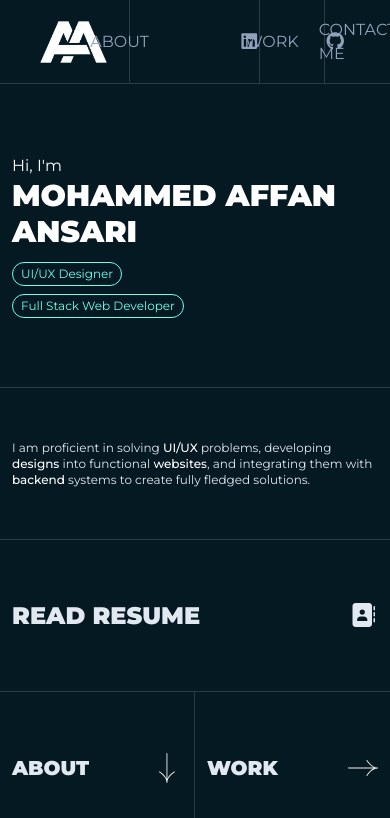
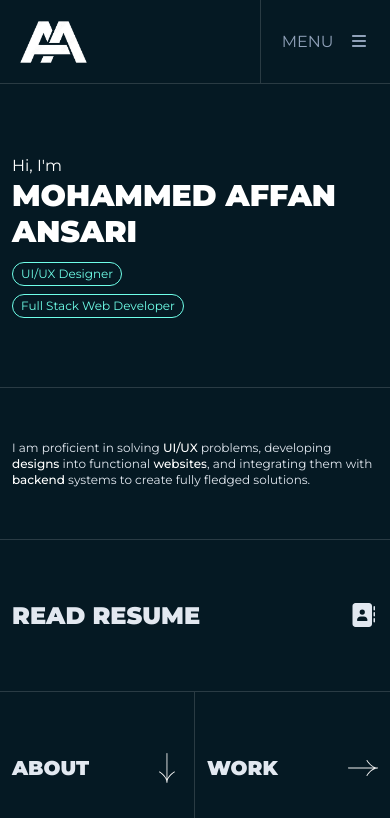
Before and after one commit to AnsariAffan007/portfolio-angular, an Angular app: page / in a window 390 px wide. Shown: the top 818 px of the page. Built offline with nearby package versions, Linux system fonts and the light colour scheme.

Commit message:
navbar menu icon, responsiveness

```diff
--- a/src/app/app.html
+++ b/src/app/app.html
@@ -3,21 +3,22 @@
   <header class="border-b border-white/15 fixed top-0 h-[10vh] w-full">
     <nav class="flex items-center justify-between md:justify-normal h-full">
 
-      <div class="w-1/3 flex items-center h-full ps-10 border-white/15 border-r">
+      <div class="w-1/3 flex items-center h-full ps-5 sm:ps-10">
         <a routerLink="/" class="h-full flex justify-center items-center">
           <img src="/AA_logo.png" alt="Affan Logo" class="h-1/2">
         </a>
       </div>
 
-      <div class="w-1/3 flex items-center justify-center gap-x-14 h-full border-white/15 border-r">
+      <div
+        class="w-1/3 hidden md:flex items-center justify-center md:gap-x-10 lg:gap-x-14 h-full border-white/15 border-l">
         <a routerLink="#" class="text-slate-400 hover:text-neon transition-colors duration-500 p-5 ">ABOUT</a>
         <a routerLink="#" class="text-slate-400 hover:text-neon transition-colors duration-500 p-5 ">WORK</a>
       </div>
 
-      <div class="w-1/3 flex h-full">
+      <div class="w-1/3 hidden lg:flex h-full">
 
         <div
-          class="w-1/2 h-full flex items-center justify-center gap-x-6 border-white/15 border-r [&>a]:text-slate-400 [&>a]:hover:text-neon">
+          class="w-1/2 h-full flex items-center justify-center gap-x-6 border-white/15 border-l [&>a]:text-slate-400 [&>a]:hover:text-neon">
           <a href="#" class="p-5 text-lg rounded-full transition-colors">
             <fa-icon [icon]="faLinkedin"></fa-icon>
           </a>
@@ -25,10 +26,17 @@
             <fa-icon [icon]="faGithub"></fa-icon>
           </a>
         </div>
-        <div class="w-1/2 h-full flex items-center justify-center hover:[&>a]:text-neon">
+        <div class="w-1/2 h-full flex items-center justify-center hover:[&>a]:text-neon border-l border-white/15">
           <a href="#" class="transition-colors duration-500 text-slate-400">CONTACT ME</a>
         </div>
 
+      </div>
+
+      <div class="w-1/3 h-full lg:hidden flex justify-center border-l border-white/15">
+        <div class="flex gap-x-4">
+          <span class="text-slate-400 my-auto">MENU</span>
+          <span class="text-slate-400 my-auto"> <fa-icon [icon]="faBars"></fa-icon></span>
+        </div>
       </div>
 
     </nav>
--- a/src/app/app.ts
+++ b/src/app/app.ts
@@ -2,6 +2,7 @@ import { Component, signal } from '@angular/core';
 import { RouterOutlet, RouterLinkWithHref } from '@angular/router';
 import { FontAwesomeModule } from "@fortawesome/angular-fontawesome"
 import { faLinkedin, faGithub } from "@fortawesome/free-brands-svg-icons"
+import { faBars } from "@fortawesome/free-solid-svg-icons"
 import { config } from '@fortawesome/fontawesome-svg-core';
 // Tell Font Awesome to skip adding the CSS automatically since it's being imported in styles.scss
 config.autoAddCss = false;
@@ -16,4 +17,5 @@ export class App {
   protected readonly title = signal('portfolio_pro-angular');
   faLinkedin = faLinkedin
   faGithub = faGithub
+  faBars = faBars
 }
```
